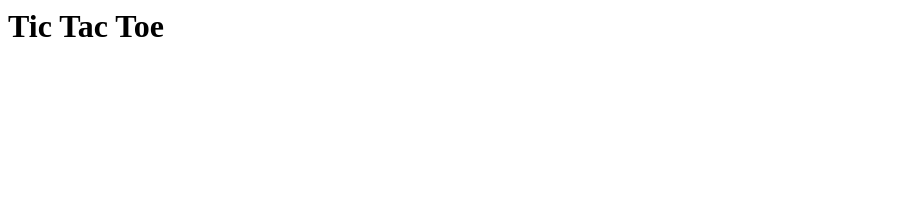
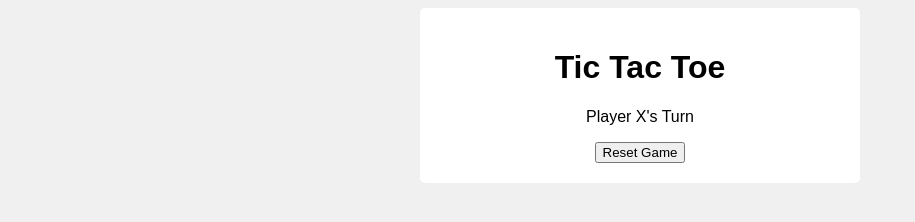
Before and after one commit to mark0698/Python-portfolio, a plain HTML site: page index.html in a window 1280 px wide. Shown: the whole page, without its empty margins (0-915 px from the left). Drawn offline with Linux system fonts and the light colour scheme; files that its build step writes are made by us from their sources.

Commit message:
add general styling for container and for body

```diff
--- a/assets/css/style.css
+++ b/assets/css/style.css
@@ -0,0 +1,14 @@
+body {
+    font-family: Arial, sans-serif;
+    background-color: #f0f0f0;
+    text-align: center;
+}
+
+.container {
+    margin: 0 auto;
+    padding: 20px;
+    max-width: 400px;
+    background-color: #fff;
+    border-radius: 5px;
+
+}
--- a/index.html
+++ b/index.html
@@ -8,7 +8,14 @@
 <body>
     <div class="container">
         <h1>Tic Tac Toe</h1>
+            <div id="board" class="board">
+            </div>
+            <div class="message">
+                <p id="message">Player X's Turn</p>
+            </div>
+            <button id="reset-button">Reset Game</button>
     </div>
+
 
 </body>
 </html>
```
